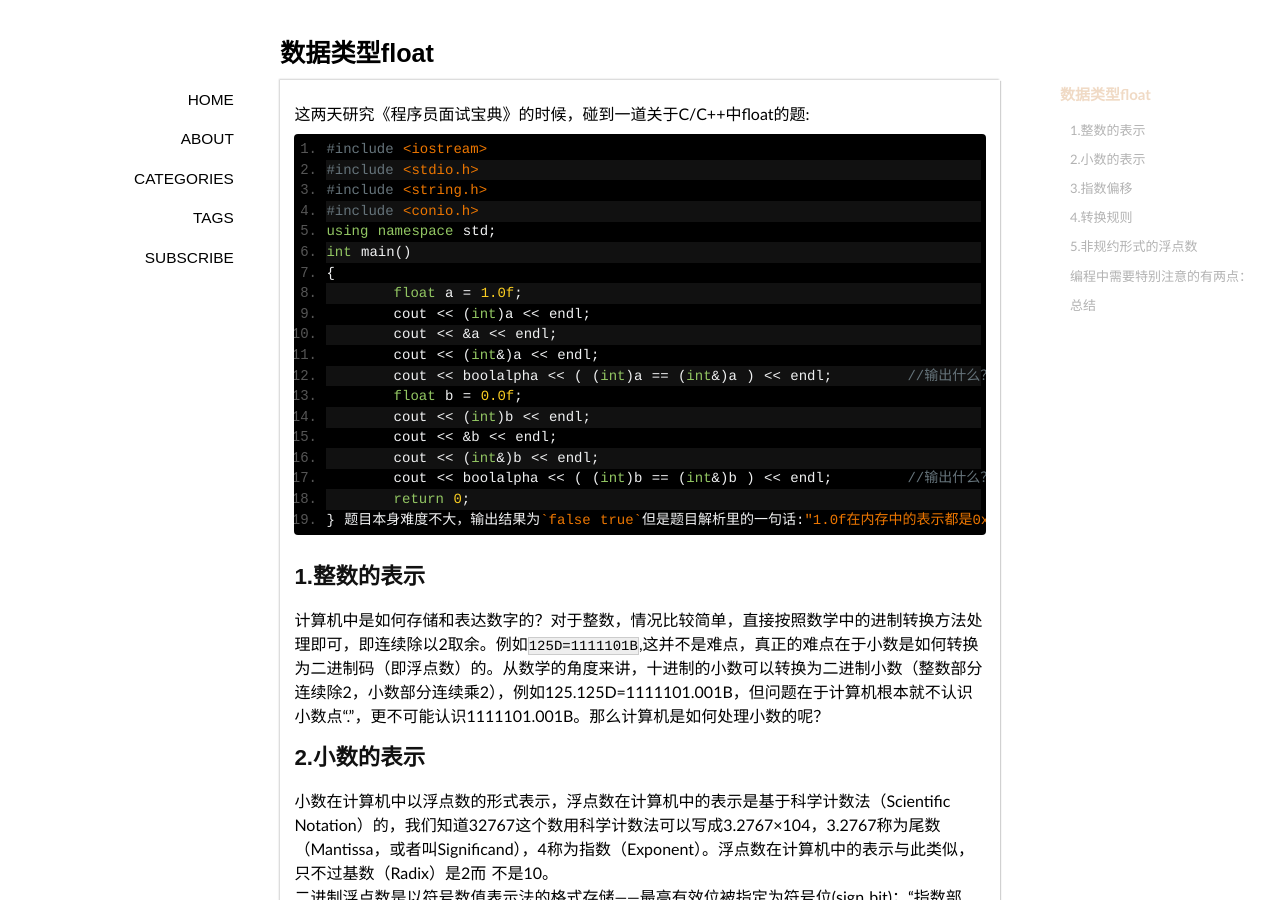
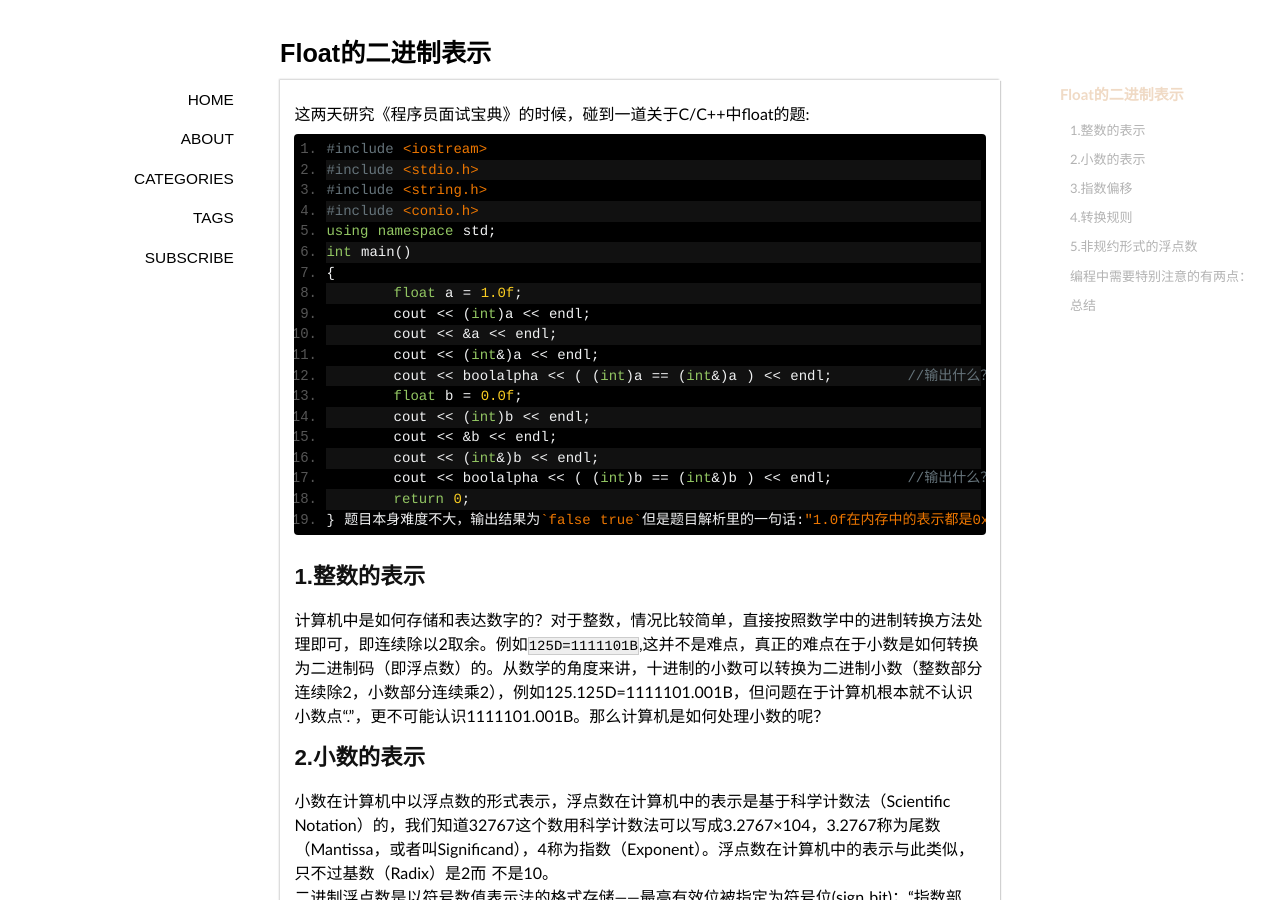
Before and after one commit to linsword20/linsword20.github.com, a Jekyll site: the page built from _posts/2013/2013-03-23-data-type-short.md, in a window 1280 px wide and 900 px high. Built offline with Jekyll 4.4.1, drawn with Linux system fonts in a browser that asks for light colours; some web fonts are replaced; Markdown is read by kramdown in place of the engine named in the settings; comment, search, counter and statistics services are not loaded; some of the changed text lies outside the part shown.

Commit message:
name change

```diff
--- a/_posts/2013/2013-03-23-data-type-short.md
+++ b/_posts/2013/2013-03-23-data-type-short.md
@@ -1,9 +1,12 @@
 ---
 layout: post
-title: 数据类型float
+title: Float的二进制表示
 categories: programming
-description:
-tags: datatype
+description: float存储机制笔记
+tags:
+- 浮点型
+- float
+- C/C++
 ---
 这两天研究《程序员面试宝典》的时候，碰到一道关于C/C++中float的题:
 
```
